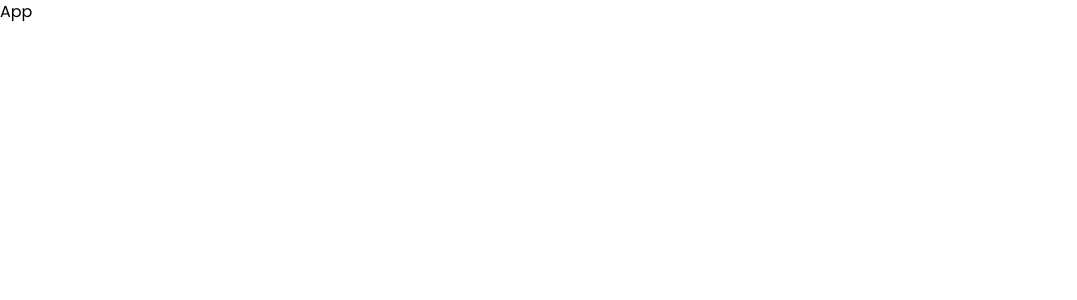
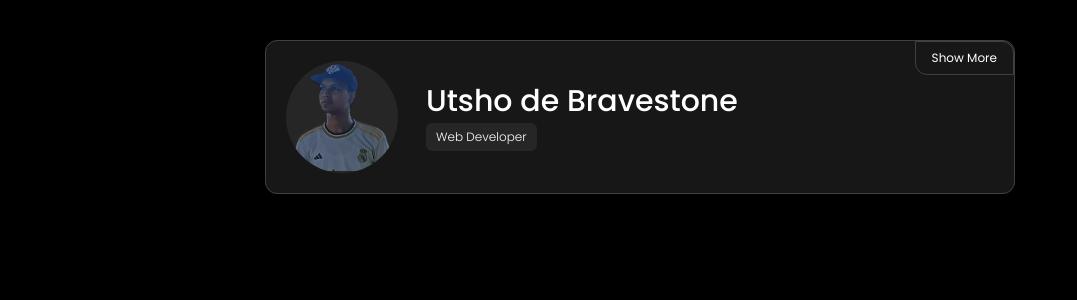
Before and after one commit to utshodebravestone/personal-portfolio, a React (Vite) app: page / in a window 1280 px wide. Shown: the top 300 px of the page, without its empty margins (0-1077 px from the left). Built offline with nearby package versions, Linux system fonts and the light colour scheme.

Commit message:
added intro

```diff
--- a/package.json
+++ b/package.json
@@ -11,7 +11,8 @@
   },
   "dependencies": {
     "react": "^18.2.0",
-    "react-dom": "^18.2.0"
+    "react-dom": "^18.2.0",
+    "react-icons": "^4.12.0"
   },
   "devDependencies": {
     "@types/react": "^18.2.15",
--- a/src/assets/css/index.css
+++ b/src/assets/css/index.css
@@ -7,3 +7,7 @@
 * {
   font-family: "Poppins", sans-serif;
 }
+
+::-webkit-scrollbar {
+  display: none;
+}
--- a/src/components/App.tsx
+++ b/src/components/App.tsx
@@ -1,5 +1,11 @@
+import Intro from "./Intro";
+
 const App = () => {
-  return <div>App</div>;
+  return (
+    <div className="py-10 px-10 md:px-20 min-h-screen min-w-full bg-black text-white">
+      <Intro />
+    </div>
+  );
 };
 
 export default App;
--- /dev/null
+++ b/src/components/Info.tsx
@@ -0,0 +1,23 @@
+import { ReactNode } from "react";
+
+const Info = ({
+  icon,
+  label,
+  text,
+}: {
+  icon: ReactNode;
+  label: string;
+  text: string;
+}) => {
+  return (
+    <div className="max-w-1/2 flex items-center gap-2.5 py-1">
+      <div className="bg-neutral-800 p-3 rounded-md">{icon}</div>
+      <div className="text-sm">
+        <p className="uppercase font-light">{label}</p>
+        <p>{text}</p>
+      </div>
+    </div>
+  );
+};
+
+export default Info;
--- /dev/null
+++ b/src/components/Intro.tsx
@@ -0,0 +1,108 @@
+import { MdMail, MdCall, MdCalendarMonth, MdHome } from "react-icons/md";
+import { FaGithub, FaFacebook, FaTwitter } from "react-icons/fa";
+
+import utsho from "../assets/images/utsho.png";
+import useToggle from "../hooks/useToggle";
+import Info from "./Info";
+
+const infos = [
+  {
+    icon: <MdMail size={25} />,
+    label: "email",
+    text: "utshodebravestone@gmail.com",
+  },
+  {
+    icon: <MdCall size={25} />,
+    label: "phone",
+    text: "+8801301109766",
+  },
+  {
+    icon: <MdCalendarMonth size={25} />,
+    label: "date of birth",
+    text: "09-07-2023",
+  },
+  {
+    icon: <MdHome size={25} />,
+    label: "location",
+    text: "Kurigram, Bangladesh.",
+  },
+];
+
+const Intro = () => {
+  const [showInfo, toggleShowInfo] = useToggle(false);
+
+  return (
+    <div className="relative bg-neutral-900 max-w-[750px] mx-auto py-5 px-2.5 md:px-5 flex flex-col gap-2.5 rounded-xl border border-neutral-700">
+      <button
+        onClick={toggleShowInfo}
+        className="absolute top-0 right-0 py-1 md:py-2 px-2 md:px-4 border border-neutral-700 rounded-bl-xl rounded-tr-xl text-[.65rem] md:text-xs hover:border-white hover:-translate-y-0.5 hover:translate-x-1 transition-all duration-500"
+      >
+        {showInfo ? "Show Less" : "Show More"}
+      </button>
+
+      <div className="flex items-center">
+        <div className="bg-neutral-800 h-20 w-20 md:h-28 md:w-28 rounded-full">
+          <img
+            src={utsho}
+            alt="Utsho"
+            className="h-full w-full rounded-full object-contain"
+          />
+        </div>
+
+        <div className="ml-3 md:ml-7 flex flex-col justify-center gap-1">
+          <h1 className="text-normal md:text-3xl font-medium">
+            Utsho de Bravestone
+          </h1>
+          <p className="py-1.5 px-2.5 bg-neutral-800 text-xs font-light w-fit rounded-md">
+            Web Developer
+          </p>
+        </div>
+      </div>
+
+      {showInfo && (
+        <div className="flex flex-col gap-2.5">
+          <div className="h-[.025rem] w-full bg-neutral-600" />
+          <ul>
+            {infos.map((info, i) => (
+              <li key={i} className="w-full">
+                <Info icon={info.icon} label={info.label} text={info.text} />
+              </li>
+            ))}
+          </ul>
+          <div className="h-[.025rem] w-full bg-neutral-600" />
+          <ul className="w-full flex justify-center gap-2.5">
+            <li>
+              <a
+                href="https://github.com/utshodebravestone"
+                target="_blank"
+                rel="noopener noreferrer"
+              >
+                <FaGithub size={25} />
+              </a>
+            </li>
+            <li>
+              <a
+                href="https://facebook.com/utshodebravestone"
+                target="_blank"
+                rel="noopener noreferrer"
+              >
+                <FaFacebook size={25} />
+              </a>
+            </li>
+            <li>
+              <a
+                href="https://twitter.com/utshobravestone"
+                target="_blank"
+                rel="noopener noreferrer"
+              >
+                <FaTwitter size={25} />
+              </a>
+            </li>
+          </ul>
+        </div>
+      )}
+    </div>
+  );
+};
+
+export default Intro;
--- /dev/null
+++ b/src/hooks/useToggle.ts
@@ -0,0 +1,8 @@
+import { useState } from "react";
+
+const useToggle = (initialValue: boolean): [boolean, () => void] => {
+  const [value, setValue] = useState(initialValue);
+  return [value, () => setValue((value) => !value)];
+};
+
+export default useToggle;
```
Also changed, not shown: src/assets/images/utsho.png, 1 other file (tests, documents, lock files or other folders).
